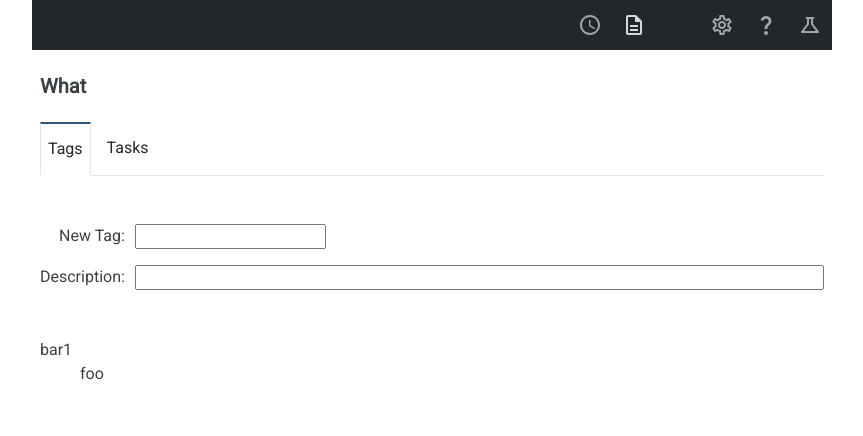
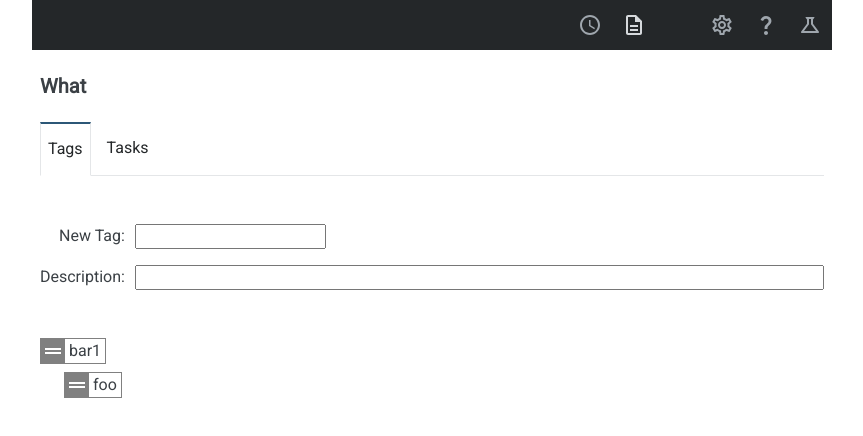
Before and after one commit to cwellsx/time, a React (Create React App) app: page /what in a window 1280 px wide. Shown: the top 436 px of the page, without its empty margins (208-1071 px from the left). Built offline with nearby package versions, Linux system fonts and the light colour scheme; some icons are missing; what date-and-time, raw.macro would draw is missing.

Commit message:
style the tree list items

```diff
--- a/src/tree/EditTree.tsx
+++ b/src/tree/EditTree.tsx
@@ -6,35 +6,28 @@ import { HTML5Backend } from 'react-dnd-html5-backend';
 
 import type { INode } from "./node";
 
-type EditTreeProps = {
-  roots: INode[];
-};
-
+type EditTreeProps = { roots: INode[] };
 export const EditTree: React.FunctionComponent<EditTreeProps> = (props: EditTreeProps) => {
   const { roots } = props;
-
-  console.log("EditTree: " + JSON.stringify(roots, ["key", "children"]));
-
-  if (false)
   return (
     <DndProvider backend={HTML5Backend}>
       <ul className="editTree">{renderNodes(roots, 0)}</ul>
     </DndProvider>
   );
-  return <ul className="editTree">{renderNodes(roots, 0)}</ul>;
 };
 
-type ItemProps = {
-  node: INode;
-};
+type ItemProps = { node: INode };
 export const Item: React.FunctionComponent<ItemProps> = (props: ItemProps) => {
   const { node } = props;
-  console.log(`Item: ${node.key}`);
-  return <div>{node.render()}</div>;
+  return (
+    <div>
+      <div className="drag" />
+      {node.render()}
+    </div>
+  );
 };
 
 const renderNodes = (nodes: INode[], level: number) => {
-  console.log(`renderNodes: ${level}` + JSON.stringify(nodes, ["key", "children"]));
   return nodes.map((node) => {
     return (
       <li key={node.key}>
--- a/src/tree/editTree.sass
+++ b/src/tree/editTree.sass
@@ -2,5 +2,26 @@ ul.editTree,
 ul.editTree ul
   list-style: none
 
+  li
+    margin-top: 0.5rem
+
+  li > div
+    border: 1px solid grey
+    display: inline-block
+    box-sizing: content-box
+    padding-right: 0.254rem
+
+  .drag
+    width: 1.5rem
+    height: 1.5rem
+    margin-right: 0.25rem
+    background: url("drag_handle_white_24dp.svg") no-repeat
+    background-color: grey
+    float: left
+    cursor: move
+
 ul.editTree
   padding-left: 0
+
+  ul
+    padding-left: 1.5rem
```
Also changed, not shown: src/tree/drag_handle_24.svg (deleted), src/tree/drag_handle_white_24dp.svg (added). Lines whose indentation alone changed are shown as unchanged.
